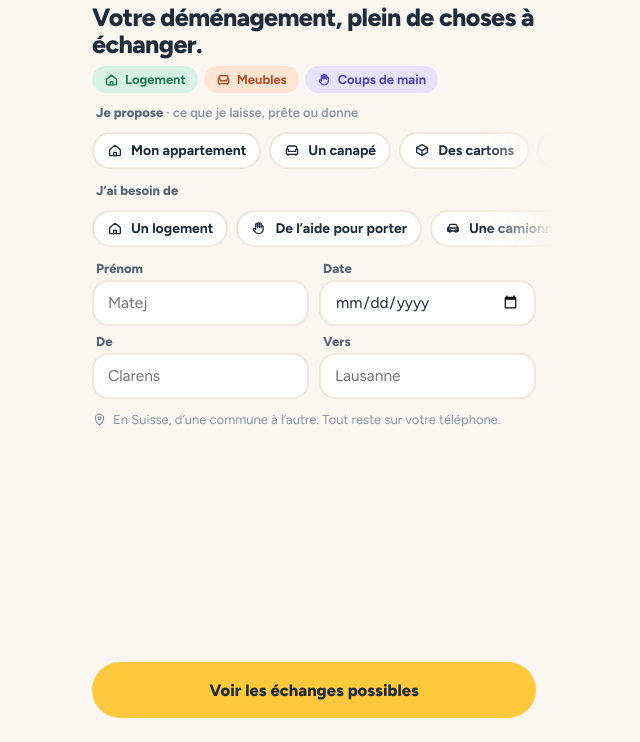
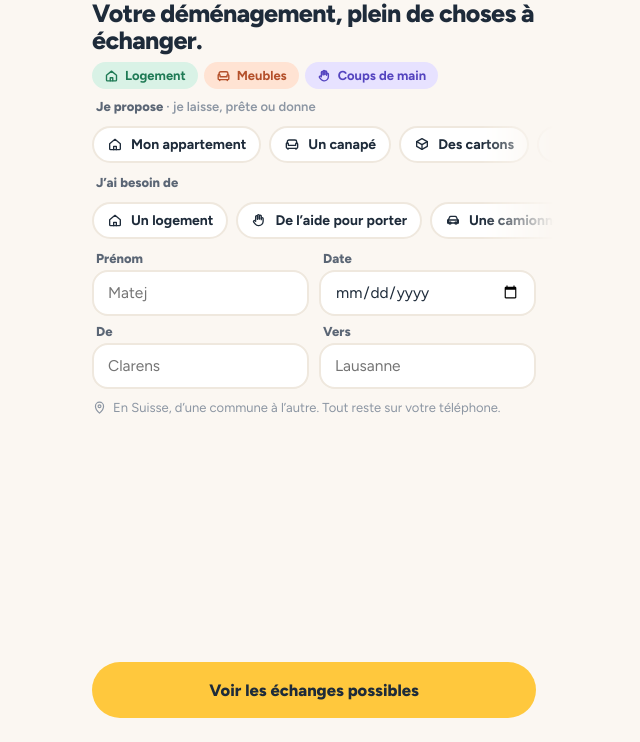
Before and after one commit to matej3396/Zgrada, a website: page www/index.html in a window 1280 px wide. Shown: the part 58-800 px from the top of the page, without its empty margins (326-966 px from the left). Drawn offline with Linux system fonts and the light colour scheme.

Commit message:
Accueil : libellé plus court, tient sur un écran avec le texte agrandi
Co-Authored-By: Claude Opus 5.5 <noreply@anthropic.com>
Claude-Session: https://claude.ai/code/session_01B7dodeDwxvQpjP41cnbnTT

```diff
--- a/www/index.html
+++ b/www/index.html
@@ -96,7 +96,7 @@ html { -webkit-text-size-adjust: 100%; text-size-adjust: 100%; }
 .want span { white-space: nowrap; overflow: hidden; text-overflow: ellipsis; min-width: 0; }
 .price { font-size: 13px; font-weight: 800; color: var(--ink); white-space: nowrap; }
 .tab span { white-space: nowrap; }
-.onb { min-height: 100vh; min-height: 100dvh; gap: 12px; padding-top: 12px; }
+.onb { min-height: 100vh; min-height: 100dvh; gap: 10px; padding-top: 10px; }
 .onb .label { margin: 0 0 4px 4px; }
 .input.sm { min-height: 46px; padding: 9px 14px; border-radius: 16px; font-size: 15.5px; }
 .g2 { display: grid; grid-template-columns: 1fr 1fr; gap: 8px 10px; }
@@ -262,7 +262,7 @@ function vOnboard() {
   return '<div class="scr plain onb">' +
     '<div class="between"><div class="row">' + LOGO + '<span style="font-size:19px;font-weight:800;letter-spacing:-.02em">zgrada</span></div><button class="small b" style="border:0;background:none;padding:10px 0" data-act="skip">Passer</button></div>' +
     '<div><h1 class="h1" style="font-size:25px">Votre déménagement, plein de choses à échanger.</h1><div class="row" style="gap:6px;margin-top:8px;flex-wrap:wrap">' + pill("Logement", "mint", "house") + pill("Meubles", "peach", "sofa") + pill("Coups de main", "lav", "hand") + "</div></div>" +
-    '<div class="col" style="gap:6px"><div class="label">Je propose <span style="font-weight:600;color:var(--ink-3)">· ce que je laisse, prête ou donne</span></div>' + chips(HAVE, "have") + "</div>" +
+    '<div class="col" style="gap:6px"><div class="label one">Je propose <span style="font-weight:600;color:var(--ink-3)">· je laisse, prête ou donne</span></div>' + chips(HAVE, "have") + "</div>" +
     '<div class="col" style="gap:6px"><div class="label">J’ai besoin de</div>' + chips(WANT, "want") + "</div>" +
     '<div class="g2"><div><div class="label">Prénom</div><input class="input sm" data-bind="me.name" value="' + esc(m.name) + '" placeholder="Matej" autocomplete="given-name"></div><div><div class="label">Date</div><input class="input sm" type="date" data-bind="me.date" value="' + esc(m.date) + '"></div>' +
     '<div><div class="label">De</div><input class="input sm" data-bind="me.from" value="' + esc(m.from) + '" placeholder="Clarens"></div><div><div class="label">Vers</div><input class="input sm" data-bind="me.to" value="' + esc(m.to) + '" placeholder="Lausanne"></div></div>' +
--- a/www/sw.js
+++ b/www/sw.js
@@ -1,5 +1,5 @@
 /* Zgrada : tout fonctionne hors ligne. Monter CACHE à chaque version. */
-var CACHE = "zgrada-v9";
+var CACHE = "zgrada-v10";
 var CORE = ["./", "index.html", "manifest.webmanifest", "icon.svg", "icon-192.png", "icon-512.png"];
 self.addEventListener("install", function (e) { e.waitUntil(caches.open(CACHE).then(function (c) { return c.addAll(CORE); }).then(function () { return self.skipWaiting(); })); });
 self.addEventListener("activate", function (e) { e.waitUntil(caches.keys().then(function (k) { return Promise.all(k.filter(function (x) { return x !== CACHE; }).map(function (x) { return caches.delete(x); })); }).then(function () { return self.clients.claim(); })); });
```
